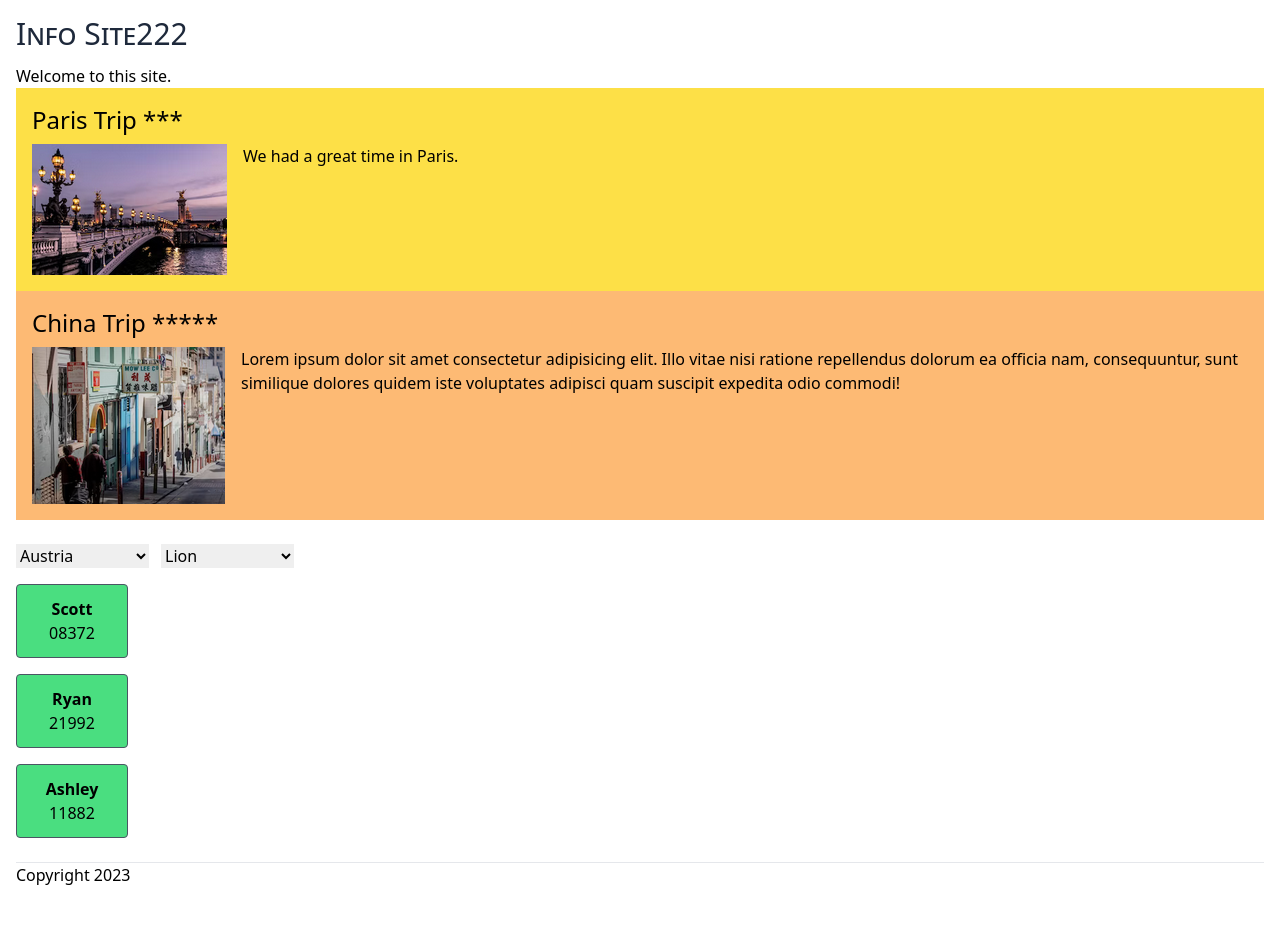
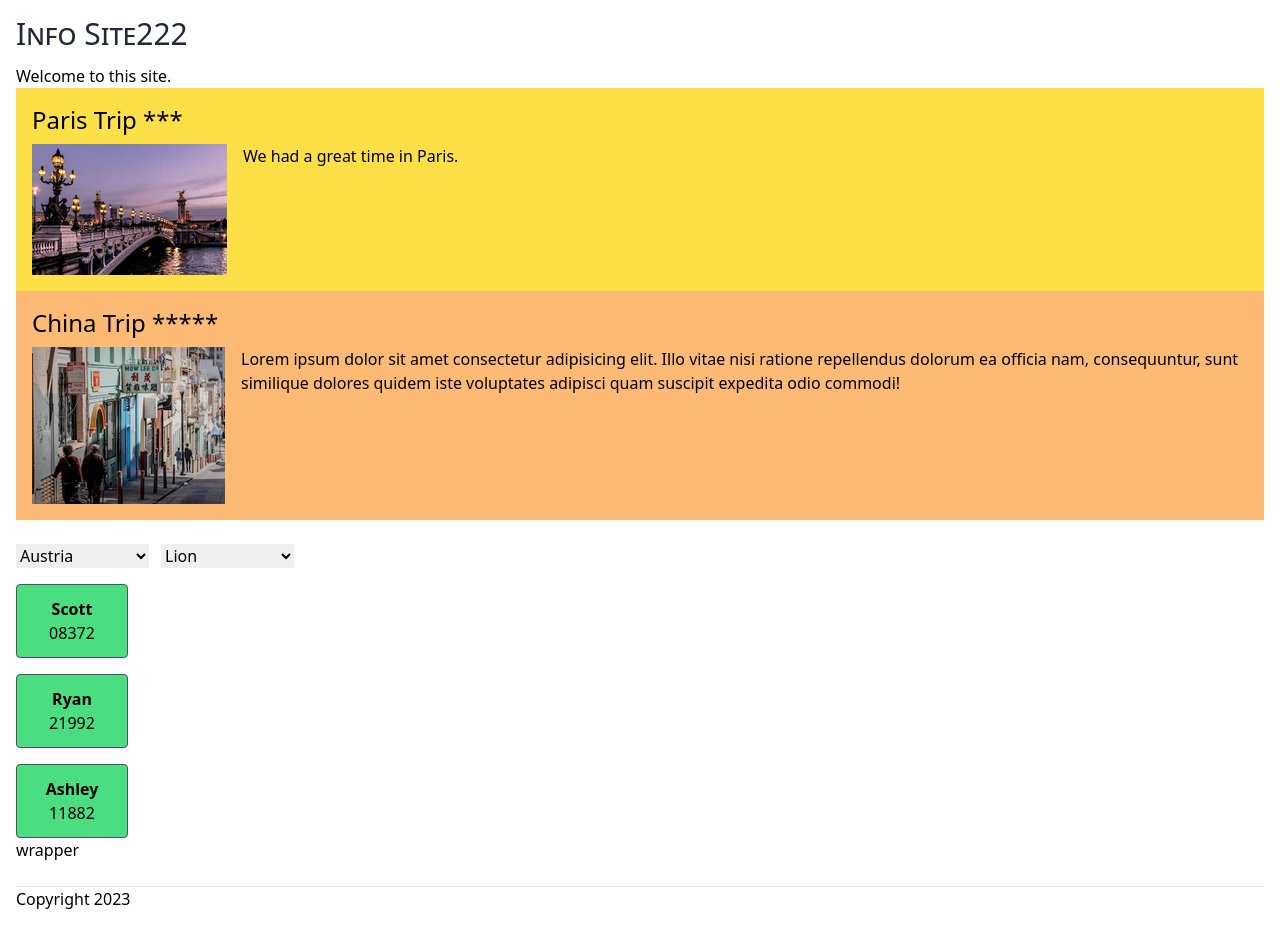
Before and after one commit to edwardtanguay/et992-vite-react-component-demo, a React (Vite) app: page / in a window 1280 px wide. Before the commit the page ends 903 px from the top, so only its background shows below. Built offline with nearby package versions, Linux system fonts and the light colour scheme.

Commit message:
wrapper basis

```diff
--- a/src/App.tsx
+++ b/src/App.tsx
@@ -4,6 +4,7 @@ import { ImageBox } from "./components/ImageBox";
 import { Dropdown } from "./components/Dropdown";
 import * as exampleData from "./exampleData";
 import { ScoreCard } from "./components/ScoreCard";
+import { Wrapper } from "./components/Wrapper";
 
 export const App = () => {
 	return (
@@ -32,6 +33,8 @@ export const App = () => {
 				)
 			})}
 
+			<Wrapper/>
+
 			<Footer />
 		</>
 	);
--- /dev/null
+++ b/src/components/Wrapper.tsx
@@ -0,0 +1,5 @@
+export const Wrapper = () => {
+	return (
+		<p>wrapper</p>
+	)
+}
```
